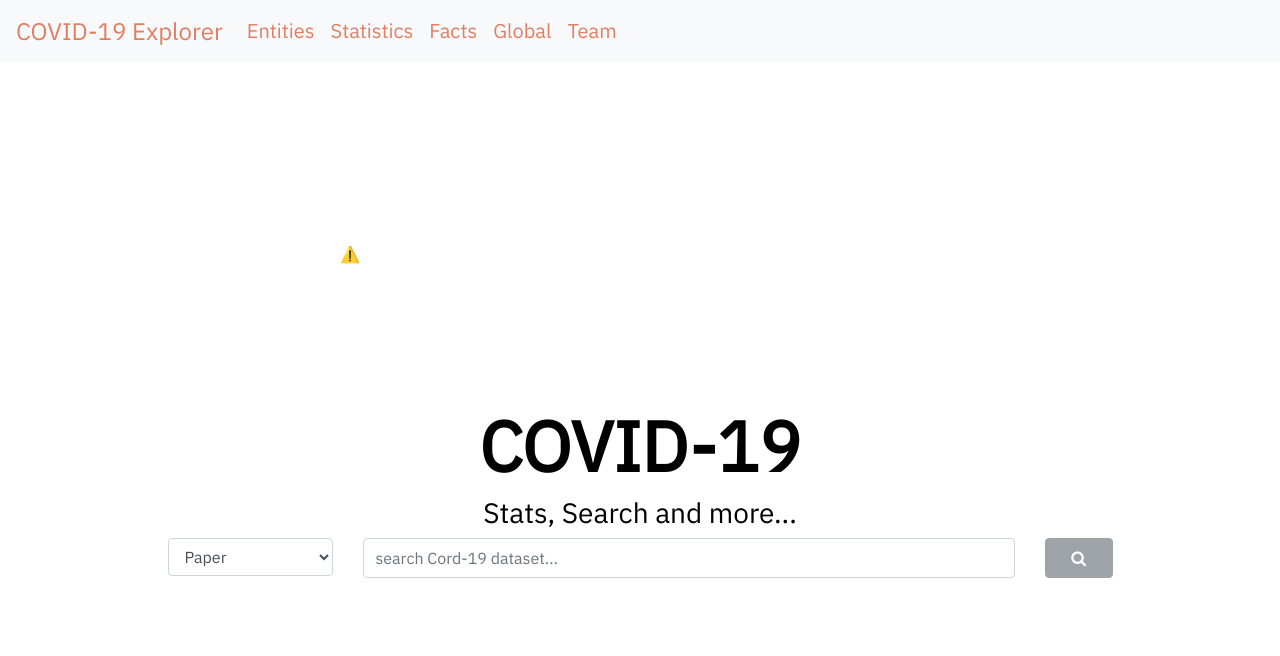
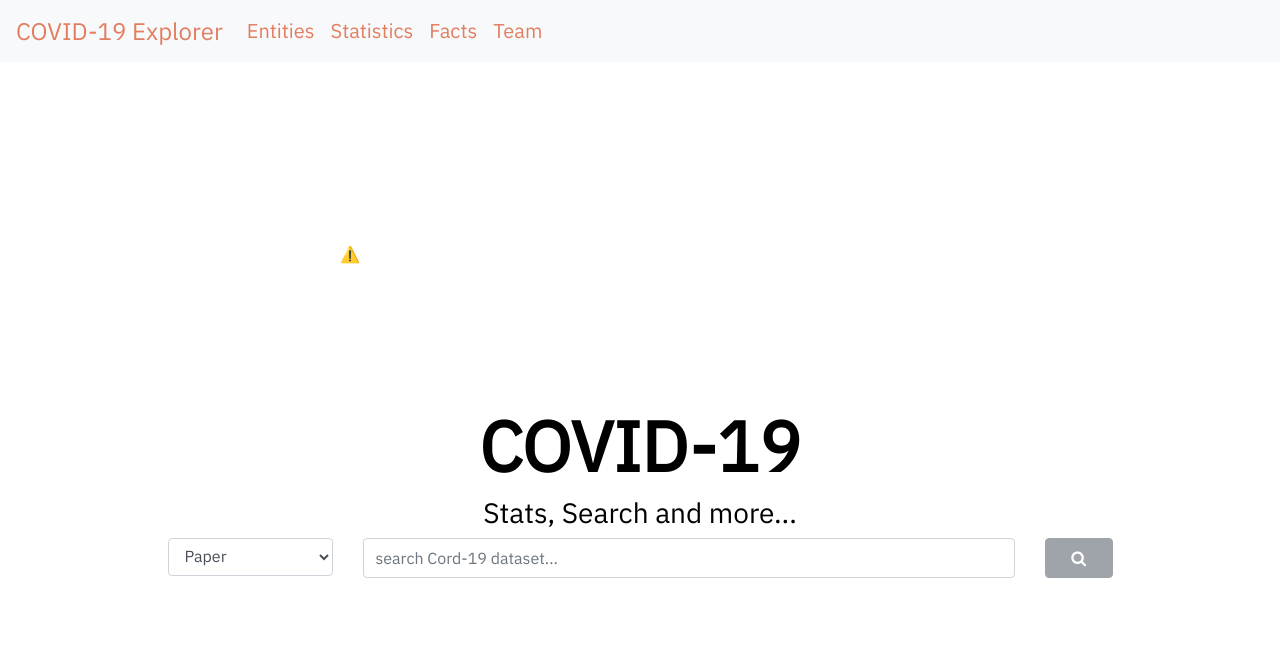
Before and after one commit to heerambavi1998/CovidExplorer, a Flask app: template app/templates/index.html in a window 1280 px wide. Shown: the top 656 px of the page. Run offline with Flask 3, Linux system fonts and the light colour scheme; the template is opened without the code that fills it, so the values that code supplies are empty; parts of the project's set-up code (start-up, migrations or seed data) failed here and were passed over; some libraries are stand-ins or nearby versions.

Commit message:
Update navbar.html

```diff
--- a/app/templates/navbar.html
+++ b/app/templates/navbar.html
@@ -25,9 +25,7 @@
                 <a style="font-size:20px" class="nav-link" href="/facts">Facts</a>
             </li>
 
-            <li class="nav-item">
-                <a style="font-size:20px" class="nav-link" href="/global">Global</a>
-            </li>
+
 
             <li class="nav-item">
                 <a style="font-size:20px" class="nav-link" href="/team">Team</a>
```
